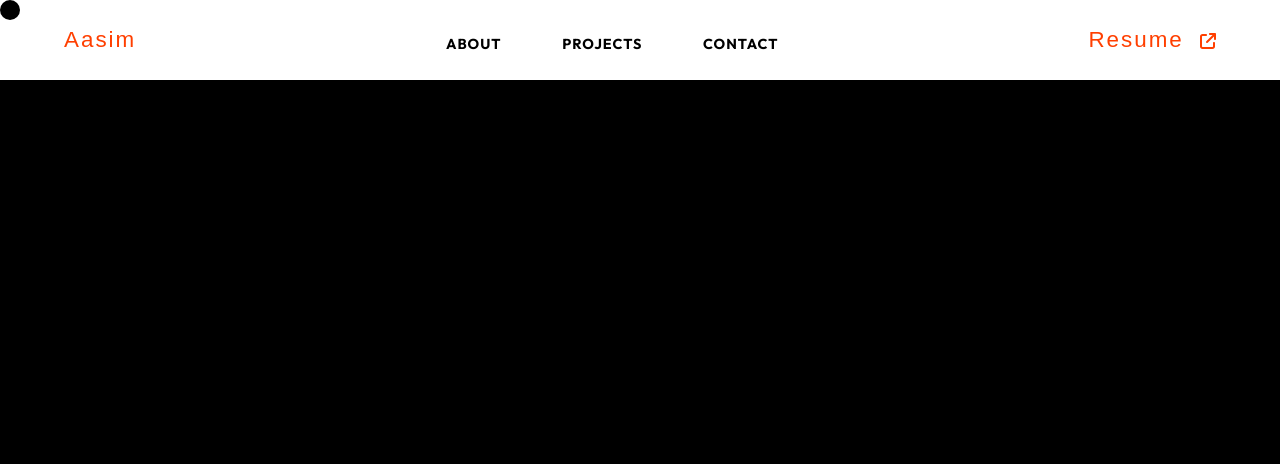
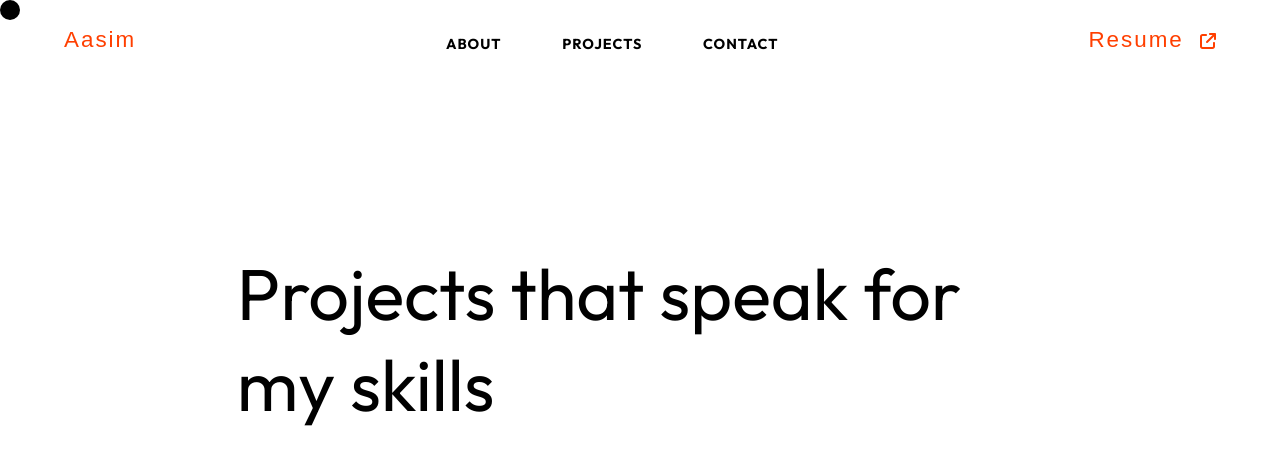
Before and after one commit to aasimkhan02/Aasim-Portfolio, a React (Vite) app: page /Aasim-Portfolio/projectpage/modelhq in a window 1280 px wide. Both pictures are taken after a click on the element "PROJECTS". Shown: the top 464 px of the page. Built offline with nearby package versions, Linux system fonts and the light colour scheme; a web font is replaced by a local one.

Commit message:
new updated

```diff
--- a/src/Pages/Projects/ProjectsPage.css
+++ b/src/Pages/Projects/ProjectsPage.css
@@ -0,0 +1,15 @@
+.ProjectPage{
+    width: 100%;
+    height: 100vh;
+    background-color: white;
+    display: flex;
+    align-items: center;
+    flex-direction: column;
+    padding: 5%;
+}
+.ProjectPage h1{
+    font-weight: 400;
+    font-size: 4.5rem;
+    width: 100%;
+    padding: 9% 15%;
+}
--- a/src/Pages/Projects/ProjectsPage.jsx
+++ b/src/Pages/Projects/ProjectsPage.jsx
@@ -3,8 +3,8 @@ import './ProjectsPage.css'
 
 const ProjectsPage = () => {
   return (
-    <div>
-
+    <div className='ProjectPage'>
+        <h1>Projects that speak for my skills</h1>
     </div>
   )
 }
```
